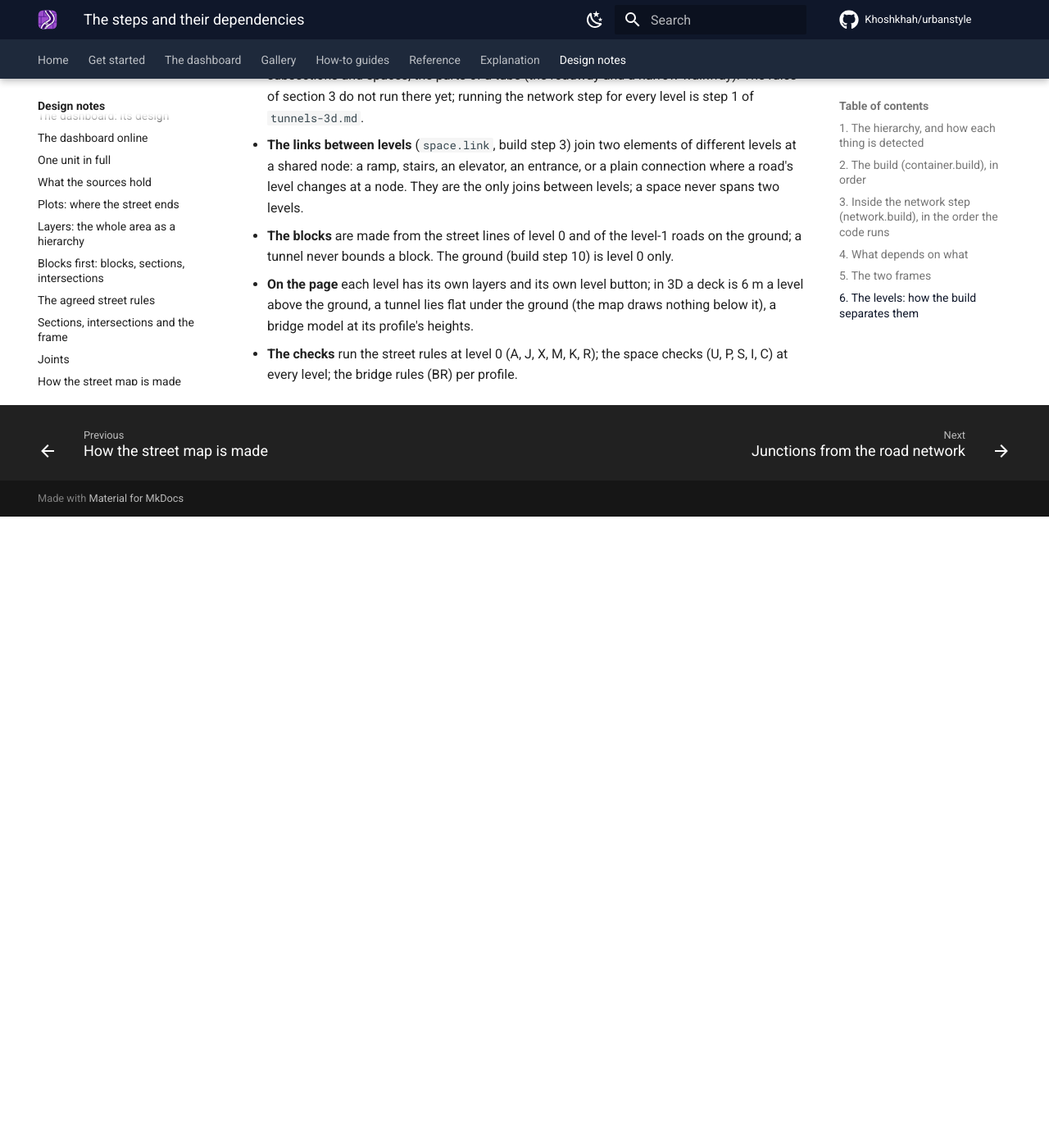
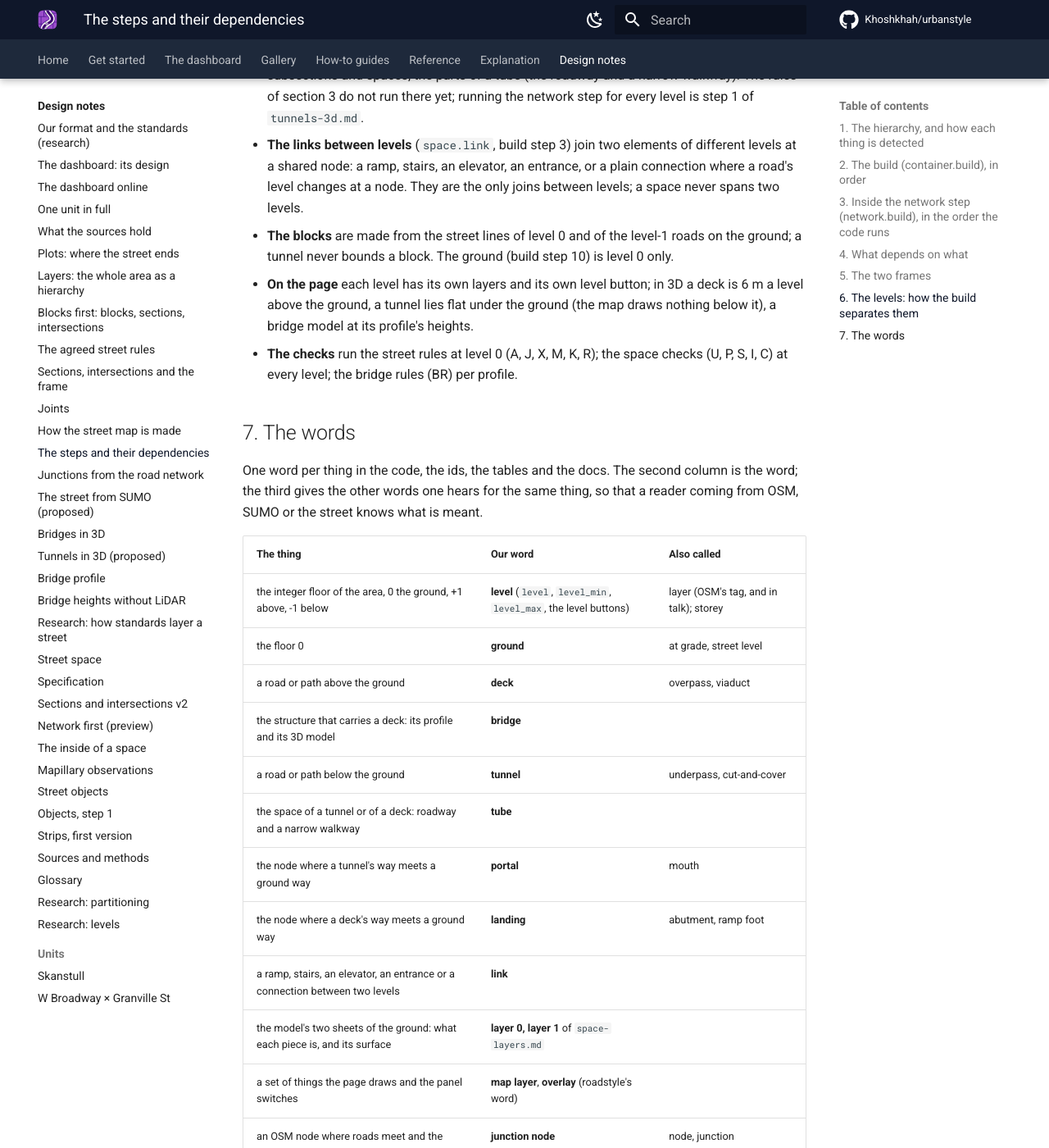
Before and after one commit to Khoshkhah/urbanstyle, an MkDocs documentation site: the page built from docs/design/steps.md, in a window 1280 px wide and 1400 px high, scrolled down 16543 px. Shown: the whole window at 82% size. Built offline with MkDocs 1.6.1 and Material for MkDocs 9.7.7, drawn with Linux system fonts in a browser that asks for light colours; comment, search, counter and statistics services are not loaded; before the commit the page ends 17173 px from its top, so only the background shows below that; some of the changed text lies outside the part shown.

Commit message:
docs/design/steps.md: the words, one per thing, with the other words one hears for it
Co-Authored-By: Claude Fable 5.1 <noreply@anthropic.com>

```diff
--- a/docs/design/steps.md
+++ b/docs/design/steps.md
@@ -303,3 +303,51 @@ a **link** joins two elements of different levels at a node. "Layer" is OSM's ta
   flat under the ground (the map draws nothing below it), a bridge model at its profile's heights.
 - **The checks** run the street rules at level 0 (A, J, X, M, K, R); the space checks (U, P, S, I, C) at every level; the bridge
   rules (BR) per profile.
+
+
+## 7. The words
+
+One word per thing in the code, the ids, the tables and the docs. The second column is the word; the third gives the other words
+one hears for the same thing, so that a reader coming from OSM, SUMO or the street knows what is meant.
+
+| The thing | Our word | Also called |
+|---|---|---|
+| the integer floor of the area, 0 the ground, +1 above, -1 below | **level** (`level`, `level_min`, `level_max`, the level buttons) | layer (OSM's tag, and in talk); storey |
+| the floor 0 | **ground** | at grade, street level |
+| a road or path above the ground | **deck** | overpass, viaduct |
+| the structure that carries a deck: its profile and its 3D model | **bridge** | |
+| a road or path below the ground | **tunnel** | underpass, cut-and-cover |
+| the space of a tunnel or of a deck: roadway and a narrow walkway | **tube** | |
+| the node where a tunnel's way meets a ground way | **portal** | mouth |
+| the node where a deck's way meets a ground way | **landing** | abutment, ramp foot |
+| a ramp, stairs, an elevator, an entrance or a connection between two levels | **link** | |
+| the model's two sheets of the ground: what each piece is, and its surface | **layer 0, layer 1** of `space-layers.md` | |
+| a set of things the page draws and the panel switches | **map layer**, **overlay** (roadstyle's word) | |
+| an OSM node where roads meet and the traffic has to decide | **junction node** | node, junction |
+| the space where the arms of one or more junction nodes meet | **intersection** (`i0-<node>`) | junction, crossing, roundabout (a loop one) |
+| a road from one junction node's intersection to the next | **section** (`s0-w<way>`) | block face, link (in traffic models) |
+| a piece of a section with one cross-section | **subsection** (`s0-w<way>/<k>`) | segment |
+| the area of a subsection or of an intersection, block edge to block edge | **space** (`space.unit`) | street space, right-of-way |
+| a named road with its intersections | **street** (`k0-<way>`) | |
+| one OSM way with one cross-section, between two junction nodes | **run** | edge (duckOSM) |
+| where two subsections of a section meet | **joint** | |
+| a road under 40 m or a `_link` between two junction nodes, inside an intersection | **connector** | internal edge (SUMO) |
+| a run that ends at a junction node | **arm** | approach, leg |
+| how far the other arms' lanes overlap an arm from its node | **core** | |
+| the line across an arm where its roadway ends and the intersection begins | **stop line** | |
+| a line across the street where one space ends and the next begins | **cut** | |
+| one width for a whole section: its lanes and strips at its widest place | **frame** (driving) | cross-section, profile |
+| the lanes, the paved roadway and the strips | **roadway** | carriageway, travelway |
+| a band beside the lanes with a source: parking, bus, cycle | **strip** | |
+| the boundary between the roadway and the walking side | **kerb** | curb |
+| the space less the roadway, kerb to block edge | **pedestrian side** (walking) | pedestrian realm, sidewalk area |
+| the three bands of the pedestrian side, from the kerb | **furnishing**, **sidewalk**, **frontage** | furniture zone, clear path, building zone |
+| a piece of the pedestrian side between two roadways, touching no block | **island** | refuge, median |
+| a band across the roadway on a crossing way | **crosswalk** | zebra, pedestrian crossing |
+| a service road's crossing of the pedestrian side | **driveway** | apron, alley mouth |
+| one piece of a space, of one type | **part** (`space.part`) | polygon, feature |
+| a painted line, an arrow, a zebra, or the kerb line | **mark** (`space.mark`) | marking |
+| the land between the streets | **block** | |
+| the edge of a block where it faces a street | **block side** | |
+| a reading of the kerb's place from a city's data | **kerb evidence** | |
+| where OSM's tags change along a section, with its class | **change** (`space.change`, J4) | |
```
